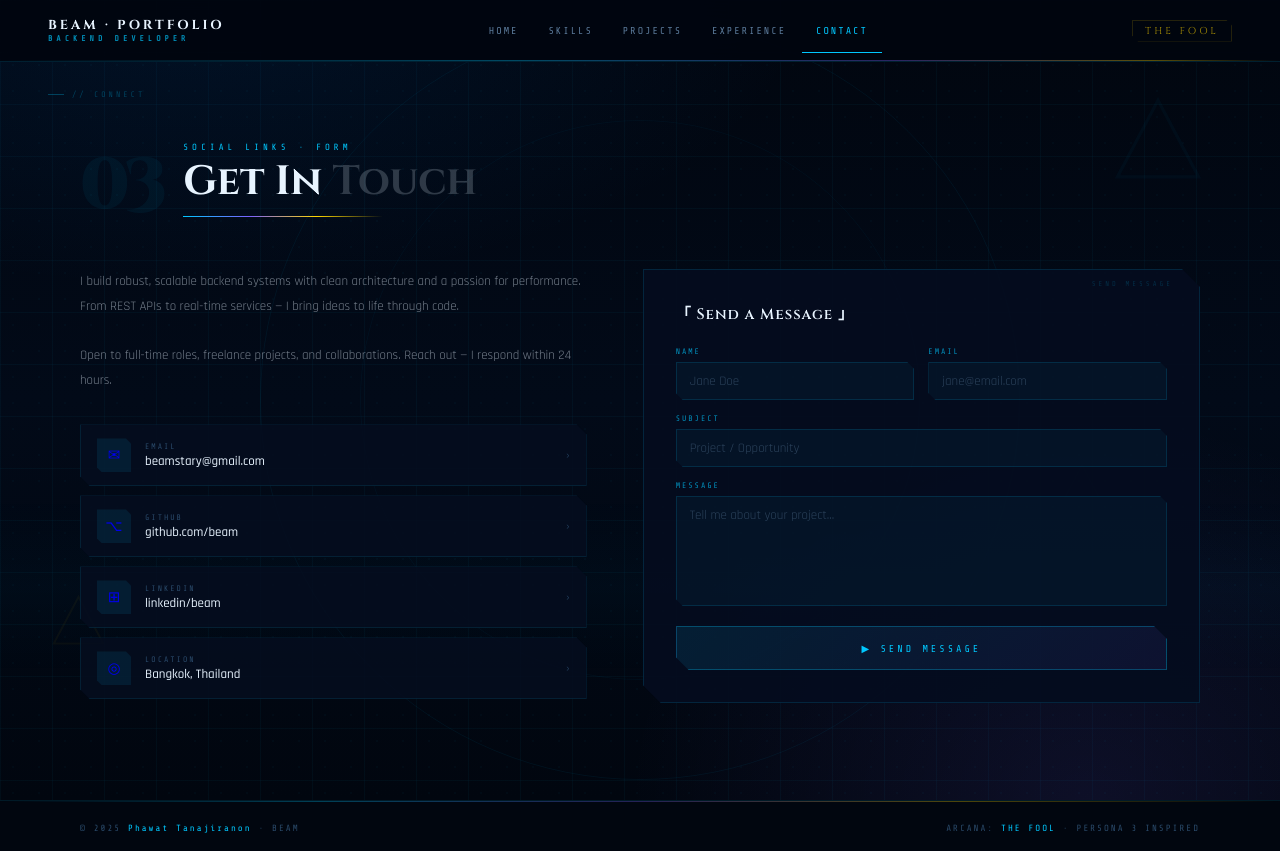
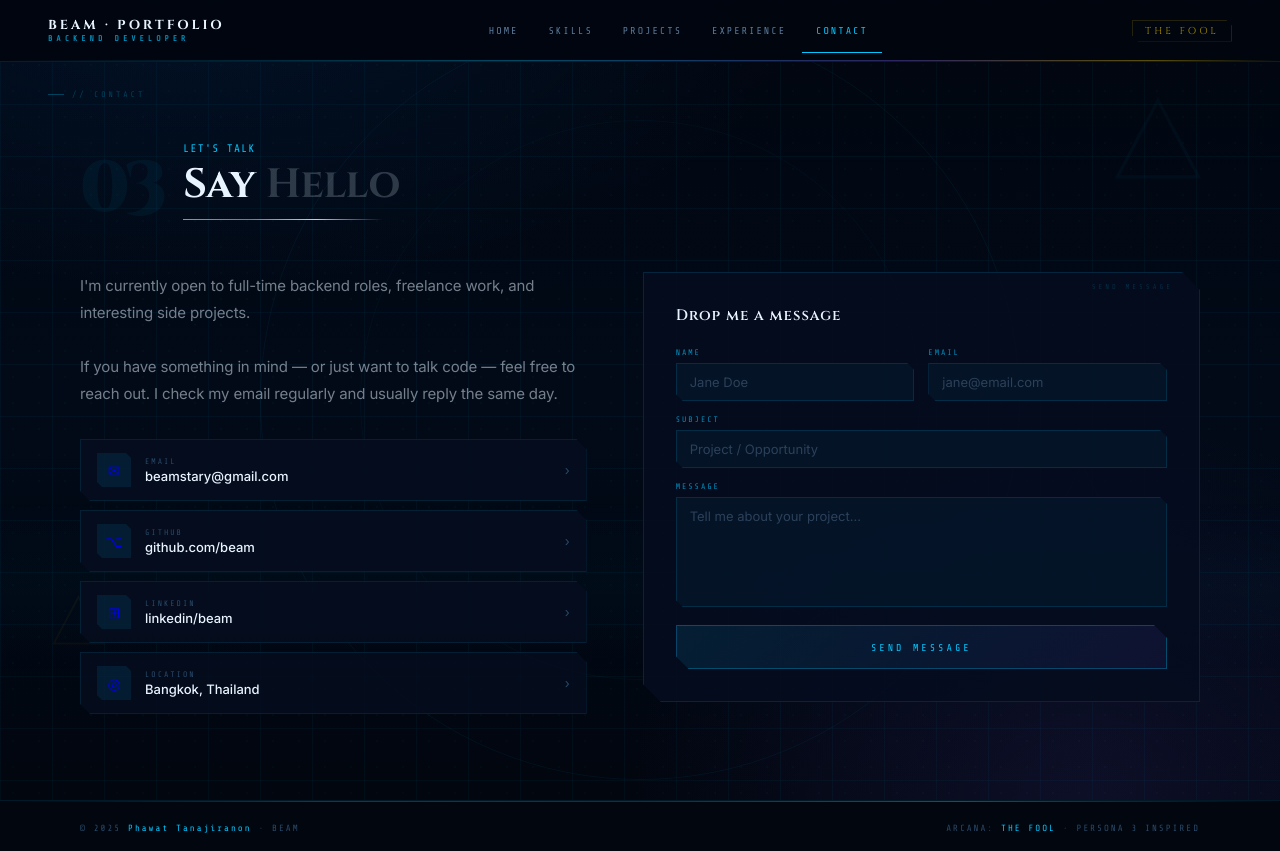
Before and after one commit to AivaN-Bash/React_Portfolio, a React (Create React App) app: page / in a window 1280 px wide. Both pictures are taken after a click on the button "✉ CONTACT ME". Built offline with nearby package versions, Linux system fonts and the light colour scheme.

Commit message:
fix photo paths

```diff
--- a/src/components/Contact.jsx
+++ b/src/components/Contact.jsx
@@ -29,13 +29,13 @@ export default function Contact() {
 
   return (
     <section className="sec">
-      <div className="sec-tag">// CONNECT</div>
+      <div className="sec-tag">// CONTACT</div>
 
       <div className="sec-hd" ref={headerRef}>
         <div className="sec-n">03</div>
         <div>
-          <span className="sec-ey">social links · form</span>
-          <h2 className="sec-title">Get In <span className="dim">Touch</span></h2>
+          <span className="sec-ey">let's talk</span>
+          <h2 className="sec-title">Say <span className="dim">Hello</span></h2>
           <div className="sec-rule"/>
         </div>
       </div>
@@ -43,9 +43,8 @@ export default function Contact() {
       <div className="contact-layout">
         <div ref={leftRef}>
           <p className="contact-lore">
-            {ME.about}<br/><br/>
-            Open to full-time roles, freelance projects, and collaborations.
-            Reach out — I respond within 24 hours.
+            I'm currently open to full-time backend roles, freelance work, and interesting side projects.<br/><br/>
+            If you have something in mind — or just want to talk code — feel free to reach out. I check my email regularly and usually reply the same day.
           </p>
           <div className="contact-links">
             {links.map(l => (
@@ -67,12 +66,12 @@ export default function Contact() {
             {status === "sent" ? (
               <div className="f-ok">
                 <span className="f-ok-g">🌙</span>
-                <div className="f-ok-t">Message Received</div>
-                <div className="f-ok-s">Thanks, {form.name}. I'll respond within 24 hours.</div>
+                <div className="f-ok-t">Got it, thanks!</div>
+                <div className="f-ok-s">I'll get back to you soon, {form.name}.</div>
               </div>
             ) : (
               <>
-                <div className="form-hd">「 Send a Message 」</div>
+                <div className="form-hd">Drop me a message</div>
                 <div className="form-2">
                   <div className="fg">
                     <label className="fl">Name</label>
@@ -92,7 +91,7 @@ export default function Contact() {
                   <textarea className="fta" name="message" placeholder="Tell me about your project..." value={form.message} onChange={handleChange}/>
                 </div>
                 <button className="f-btn" onClick={handleSend} disabled={status === "sending"}>
-                  {status === "sending" ? "TRANSMITTING..." : "▶ SEND MESSAGE"}
+                  {status === "sending" ? "Sending..." : "Send Message"}
                 </button>
               </>
             )}
--- a/src/components/Experience.jsx
+++ b/src/components/Experience.jsx
@@ -30,13 +30,13 @@ export default function Experience({ setPage }) {
 
   return (
     <section className="sec">
-      <div className="sec-tag">// JOURNEY</div>
+      <div className="sec-tag">// EXPERIENCE</div>
 
       <div className="sec-hd" ref={headerRef}>
         <div className="sec-n">02</div>
         <div>
-          <span className="sec-ey">work history · timeline</span>
-          <h2 className="sec-title">Work <span className="dim">Experience</span></h2>
+          <span className="sec-ey">where I've been</span>
+          <h2 className="sec-title">Work <span className="dim">History</span></h2>
           <div className="sec-rule"/>
         </div>
       </div>
--- a/src/components/Home.jsx
+++ b/src/components/Home.jsx
@@ -84,7 +84,7 @@ export default function Home({ setPage }) {
     <section className="hero">
       {/* ── Left: text ── */}
       <div>
-        <div className="h-over">ACTIVATED — AWAITING </div>
+        <div className="h-over">Bangkok, Thailand · Open to Work</div>
 
         <h1 className="hero-name">
           {middle}<br/>
--- a/src/components/Projects.jsx
+++ b/src/components/Projects.jsx
@@ -14,12 +14,12 @@ export default function Projects() {
 
   return (
     <section className="sec">
-      <div className="sec-tag">// WORKS</div>
+      <div className="sec-tag">// PROJECTS</div>
 
       <div className="sec-hd" ref={headerRef}>
         <div className="sec-n">04</div>
         <div>
-          <span className="sec-ey">portfolio · builds</span>
+          <span className="sec-ey">things I've built</span>
           <h2 className="sec-title">My <span className="dim">Projects</span></h2>
           <div className="sec-rule"/>
         </div>
--- a/src/components/Skills.jsx
+++ b/src/components/Skills.jsx
@@ -9,7 +9,6 @@ export default function Skills() {
   const [tab,  setTab]  = useState("backend");
   const [anim, setAnim] = useState(false);
 
-  // Scroll reveal refs
   const headerRef = useScrollReveal({ delay: 0 });
   const tabsRef   = useScrollReveal({ delay: 100 });
   const gridRef   = useScrollReveal({ delay: 180 });
@@ -24,13 +23,13 @@ export default function Skills() {
 
   return (
     <section className="sec">
-      <div className="sec-tag">// ABILITIES</div>
+      <div className="sec-tag">// SKILLS</div>
 
       <div className="sec-hd" ref={headerRef}>
         <div className="sec-n">01</div>
         <div>
-          <span className="sec-ey">capabilities · arcana</span>
-          <h2 className="sec-title">Skills &amp; <span className="dim">Expertise</span></h2>
+          <span className="sec-ey">what I actually know</span>
+          <h2 className="sec-title">Skills &amp; <span className="dim">Tools</span></h2>
           <div className="sec-rule"/>
         </div>
       </div>
--- a/src/data/me.js
+++ b/src/data/me.js
@@ -6,11 +6,13 @@ const ME = {
   nickname: "Beam",
   role:     "Backend Developer",
   email:    "beamstary@gmail.com",
-  github:   "https://github.com/yourusername",   // 🔧 change
+  github:   "https://github.com/yourusername",     // 🔧 change
   linkedin: "https://linkedin.com/in/yourusername", // 🔧 change
   location: "Bangkok, Thailand",
   arcana:   "THE FOOL",
-  about:    "I build robust, scalable backend systems with clean architecture and a passion for performance. From REST APIs to real-time services — I bring ideas to life through code.",
+
+  // 🔧 This is the most important text — make it sound like YOU
+  about: "Bangkok-based backend dev. I like clean APIs, solid databases, and occasionally going too deep into C++. I spent a year working across the US — from a theme park in Tennessee to the streets of San Francisco — and it genuinely changed how I think about building things.",
 };
 
 export default ME;
--- a/src/styles/global.css
+++ b/src/styles/global.css
@@ -1,7 +1,7 @@
 /* ============================================================
    GLOBAL STYLES — Variables, reset, background, shared
    ============================================================ */
-@import url('https://fonts.googleapis.com/css2?family=Cinzel:wght@400;600;700;900&family=Rajdhani:wght@300;400;500;600;700&family=Share+Tech+Mono&display=swap');
+@import url('https://fonts.googleapis.com/css2?family=Cinzel:wght@400;600;700;900&family=Inter:wght@300;400;500;600&family=Share+Tech+Mono&display=swap');
 
 *, *::before, *::after { box-sizing: border-box; margin: 0; padding: 0; }
 
@@ -20,7 +20,7 @@
   --glow:      0 0 24px rgba(0,200,255,0.5), 0 0 80px rgba(0,200,255,0.15);
   --glow-gold: 0 0 20px rgba(255,215,0,0.5), 0 0 60px rgba(255,215,0,0.1);
   --hd:   'Cinzel', serif;
-  --body: 'Rajdhani', sans-serif;
+  --body: 'Inter', sans-serif;
   --mono: 'Share Tech Mono', monospace;
   --tr:   all 0.32s cubic-bezier(0.4, 0, 0.2, 1);
 }
@@ -189,3 +189,33 @@ body {
     padding-bottom: calc(18px + env(safe-area-inset-bottom));
   }
 }
+
+/* ── INTER FONT TUNING ─────────────────────────────────────── */
+/*
+  Inter reads smaller than Rajdhani at the same size.
+  These overrides make body text feel more comfortable.
+*/
+.hero-about,
+.exp-desc,
+.proj-desc,
+.chapter-story,
+.travel-intro,
+.contact-lore {
+  font-size: 15px !important;
+  line-height: 1.8 !important;
+  font-weight: 400;
+  letter-spacing: -0.01em;
+}
+
+/* Section eyebrow labels — slightly more breathing room */
+.sec-ey {
+  font-size: 11px !important;
+  letter-spacing: 0.12em !important;
+  font-weight: 500;
+}
+
+/* Paragraph text in general */
+p {
+  font-family: var(--body);
+  font-weight: 400;
+}
```
Also changed, not shown: 8 other files (tests, documents, lock files or other folders).
